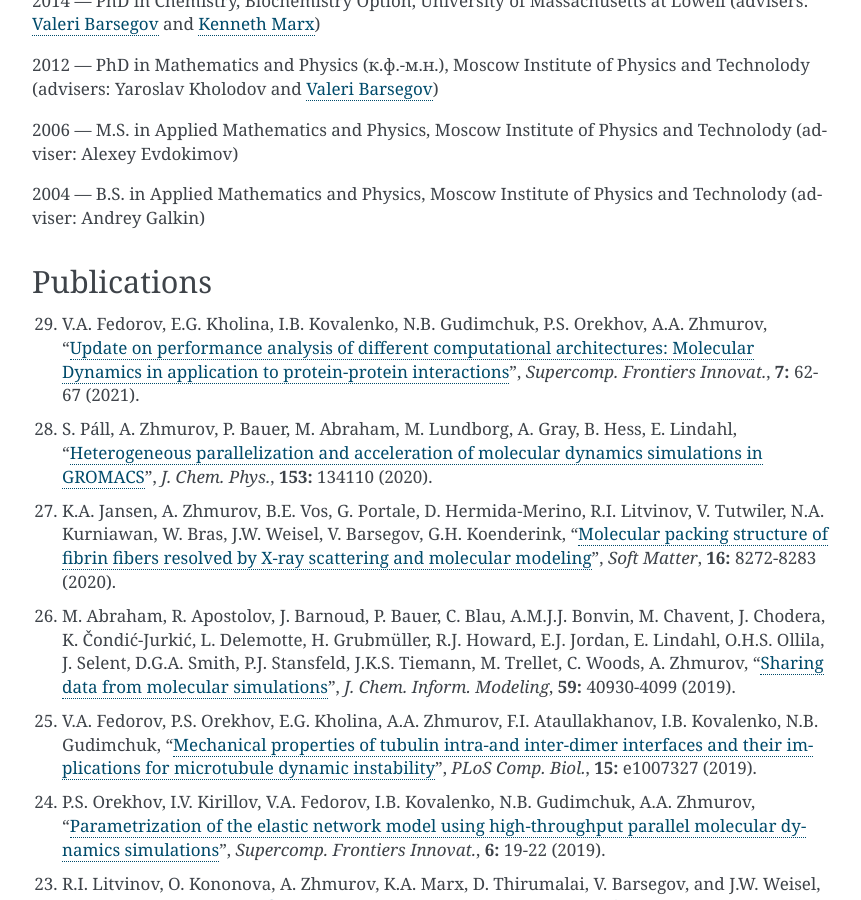
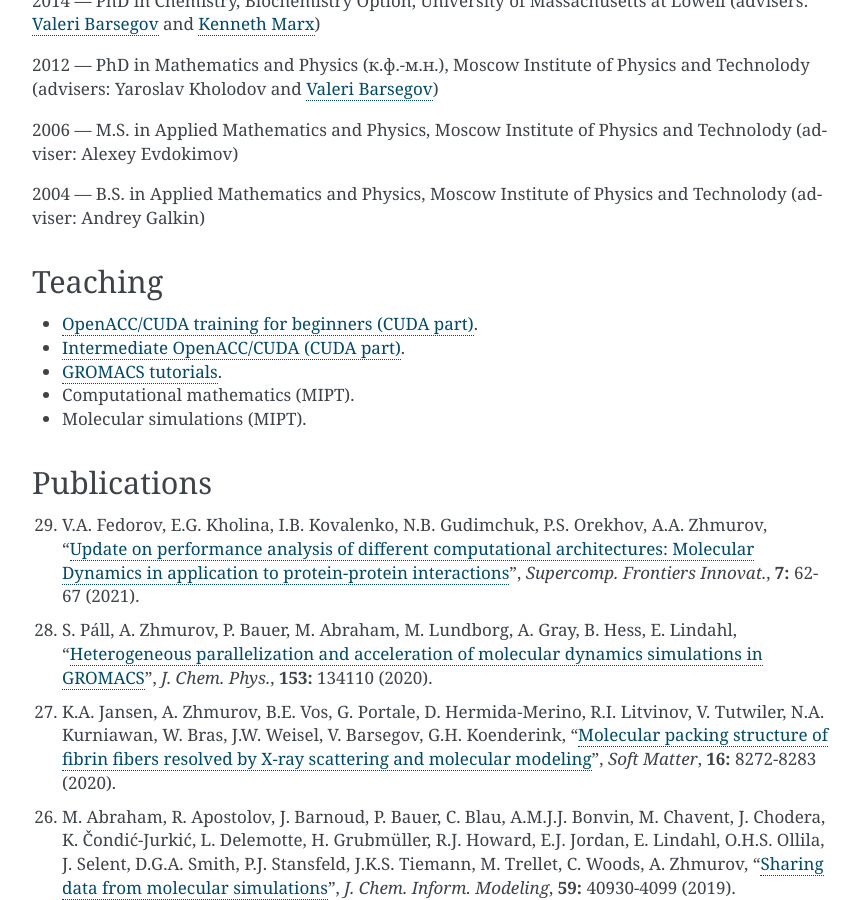
Before and after one commit to zhmurov/webpage, a Sphinx documentation site: the page built from source/index.rst, in a window 1280 px wide and 900 px high, scrolled down 656 px. Shown: the whole window, without its empty margins (168-1029 px from the left). Built offline with Sphinx 7.4.7, drawn with Linux system fonts in a browser that asks for light colours; some of the changed text lies outside the part shown.

Commit message:
Add teaching stub

```diff
--- a/source/index.rst
+++ b/source/index.rst
@@ -55,9 +55,15 @@
 
 2004 --- B.S. in Applied Mathematics and Physics, Moscow Institute of Physics and Technolody (adviser: Andrey Galkin)
 
+.. include:: teaching.rst
+
 .. include:: publications.rst
 
 .. include:: funding.rst
 
 .. toctree::
    :maxdepth: 1
+
+   teaching
+   publications
+   funding
--- /dev/null
+++ b/source/teaching.rst
@@ -0,0 +1,12 @@
+Teaching
+--------
+
+- `OpenACC/CUDA training for beginners (CUDA part) <https://enccs.github.io/OpenACC-CUDA-beginners/>`_.
+
+- `Intermediate OpenACC/CUDA (CUDA part) <https://enccs.github.io/OpenACC-CUDA-intermediate/>`_.
+
+- `GROMACS tutorials <https://tutorials.gromacs.org/>`_.
+
+- Computational mathematics (MIPT).
+
+- Molecular simulations (MIPT).
```
